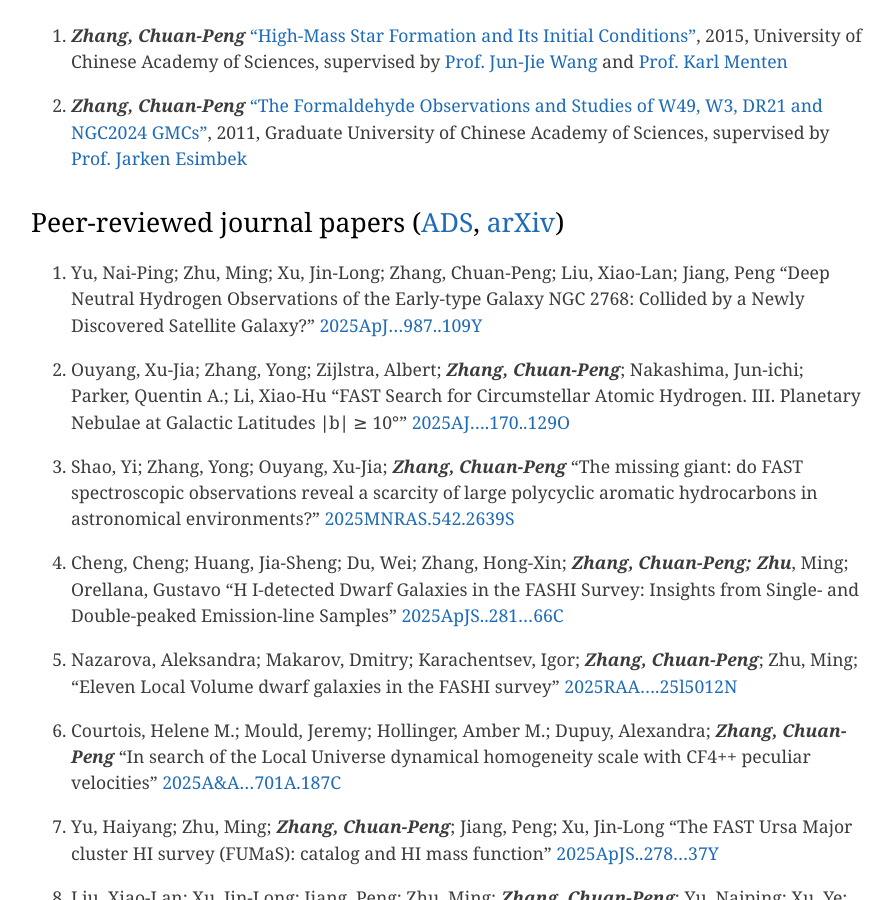
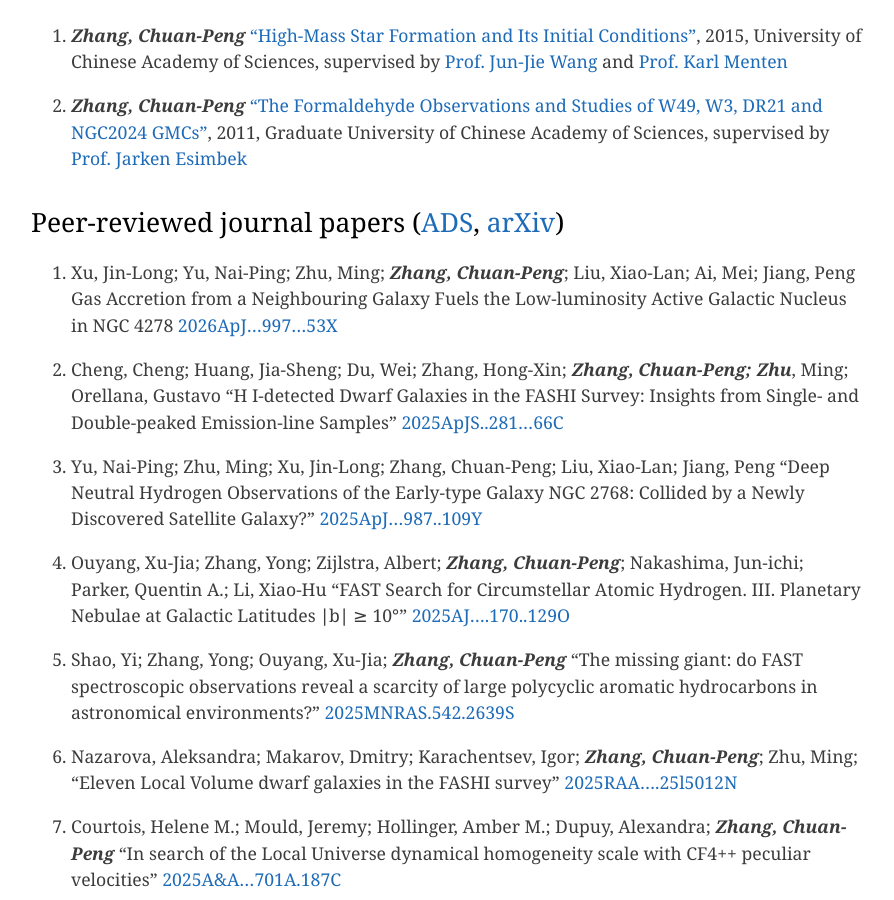
Before and after one commit to zcp521/zcp521.github.io, a Jekyll site: the page built from pub.md, in a window 1280 px wide and 900 px high, scrolled down 669 px. Shown: the whole window, without its empty margins (193-1087 px from the left). Built offline with Jekyll 4.4.1, drawn with Linux system fonts in a browser that asks for light colours.

Commit message:
Update pub.md

```diff
--- a/pub.md
+++ b/pub.md
@@ -20,22 +20,25 @@
 
 ## Peer-reviewed journal papers ([ADS](https://ui.adsabs.harvard.edu/public-libraries/RijjUuncQru3dbS8Amb6eA), [arXiv](https://arxiv.org/a/zhang_c_2.html))
 
+88. Xu, Jin-Long; Yu, Nai-Ping; Zhu, Ming; ***Zhang, Chuan-Peng***; Liu, Xiao-Lan; Ai, Mei; Jiang, Peng
+    Gas Accretion from a Neighbouring Galaxy Fuels the Low-luminosity Active Galactic Nucleus in NGC 4278
+    [2026ApJ...997...53X](https://ui.adsabs.harvard.edu/abs/2026ApJ...997...53X/abstract)
 
-87. Yu, Nai-Ping; Zhu, Ming; Xu, Jin-Long; Zhang, Chuan-Peng; Liu, Xiao-Lan; Jiang, Peng
+87. Cheng, Cheng; Huang, Jia-Sheng; Du, Wei; Zhang, Hong-Xin; ***Zhang, Chuan-Peng; Zhu***, Ming; Orellana, Gustavo
+    "H I-detected Dwarf Galaxies in the FASHI Survey: Insights from Single- and Double-peaked Emission-line Samples"
+    [2025ApJS..281...66C](https://ui.adsabs.harvard.edu/abs/2025ApJS..281...66C/abstract)
+
+86. Yu, Nai-Ping; Zhu, Ming; Xu, Jin-Long; Zhang, Chuan-Peng; Liu, Xiao-Lan; Jiang, Peng
     "Deep Neutral Hydrogen Observations of the Early-type Galaxy NGC 2768: Collided by a Newly Discovered Satellite Galaxy?"
     [2025ApJ...987..109Y](https://ui.adsabs.harvard.edu/abs/2025ApJ...987..109Y/abstract)
 
-86. Ouyang, Xu-Jia; Zhang, Yong; Zijlstra, Albert; ***Zhang, Chuan-Peng***; Nakashima, Jun-ichi; Parker, Quentin A.; Li, Xiao-Hu
+85. Ouyang, Xu-Jia; Zhang, Yong; Zijlstra, Albert; ***Zhang, Chuan-Peng***; Nakashima, Jun-ichi; Parker, Quentin A.; Li, Xiao-Hu
     "FAST Search for Circumstellar Atomic Hydrogen. III. Planetary Nebulae at Galactic Latitudes ∣b∣ ≥ 10°"
     [2025AJ....170..129O](https://ui.adsabs.harvard.edu/abs/2025AJ....170..129O/abstract)
 
-85. Shao, Yi; Zhang, Yong; Ouyang, Xu-Jia; ***Zhang, Chuan-Peng***
+84. Shao, Yi; Zhang, Yong; Ouyang, Xu-Jia; ***Zhang, Chuan-Peng***
     "The missing giant: do FAST spectroscopic observations reveal a scarcity of large polycyclic aromatic hydrocarbons in astronomical environments?"
     [2025MNRAS.542.2639S](https://ui.adsabs.harvard.edu/abs/2025MNRAS.542.2639S/abstract)
-
-84. Cheng, Cheng; Huang, Jia-Sheng; Du, Wei; Zhang, Hong-Xin; ***Zhang, Chuan-Peng; Zhu***, Ming; Orellana, Gustavo
-    "H I-detected Dwarf Galaxies in the FASHI Survey: Insights from Single- and Double-peaked Emission-line Samples"
-    [2025ApJS..281...66C](https://ui.adsabs.harvard.edu/abs/2025ApJS..281...66C/abstract)
 
 83. Nazarova, Aleksandra; Makarov, Dmitry; Karachentsev, Igor; ***Zhang, Chuan-Peng***; Zhu, Ming;
 	"Eleven Local Volume dwarf galaxies in the FASHI survey"
```
